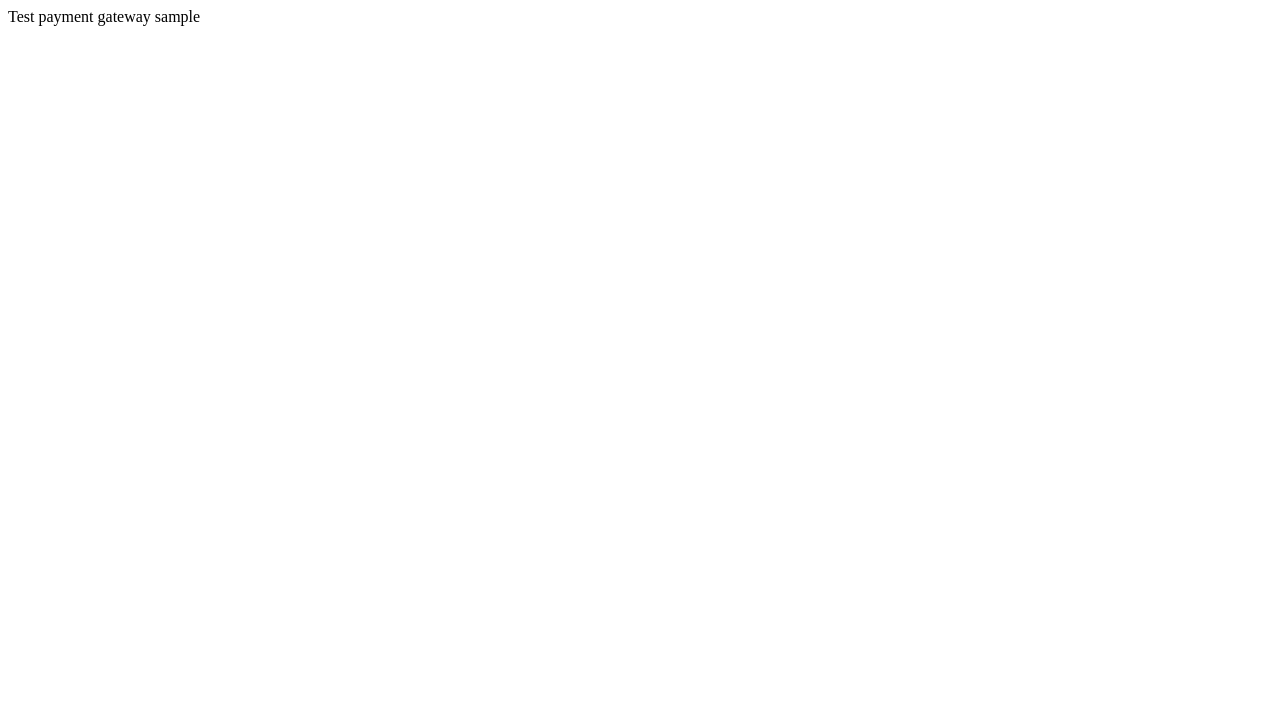
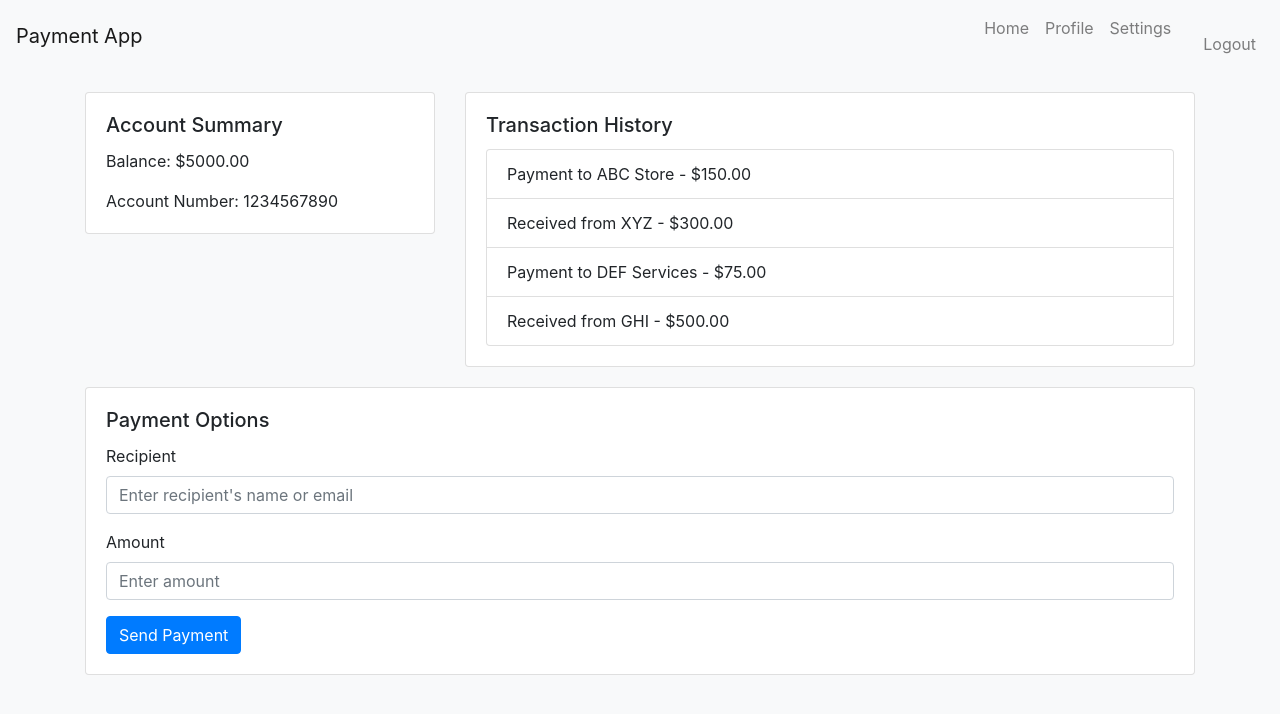
Before and after one commit to InCarNaTeDuDe/incarnatedude.github.io, a plain HTML site: page index.html in a window 1280 px wide. Drawn offline with nearby package versions, Linux system fonts and the light colour scheme.

Commit message:
Update index.html

```diff
--- a/index.html
+++ b/index.html
@@ -1 +1,113 @@
-<p>Test payment gateway sample</p>
+<!DOCTYPE html>
+<html lang="en">
+<head>
+    <meta charset="UTF-8">
+    <meta name="viewport" content="width=device-width, initial-scale=1.0">
+    <title>Payment App - Secure and Easy Transactions</title>
+    <meta name="description" content="A secure and user-friendly payment app for managing your transactions. Send and receive payments easily with our intuitive interface.">
+    <meta name="keywords" content="payment app, secure transactions, online payments, send money, receive money">
+    <meta name="author" content="Your Company Name">
+    <link rel="stylesheet" href="https://maxcdn.bootstrapcdn.com/bootstrap/4.5.2/css/bootstrap.min.css">
+    <style>
+        body {
+            background-color: #f8f9fa;
+        }
+        .navbar {
+            margin-bottom: 20px;
+        }
+        .card {
+            margin-bottom: 20px;
+        }
+        .transaction-history {
+            max-height: 400px;
+            overflow-y: auto;
+        }
+    </style>
+</head>
+<body>
+
+    <!-- Navigation Bar -->
+    <nav class="navbar navbar-expand-lg navbar-light bg-light">
+        <a class="navbar-brand" href="#">Payment App</a>
+        <button class="navbar-toggler" type="button" data-toggle="collapse" data-target="#navbarNav" aria-controls="navbarNav" aria-expanded="false" aria-label="Toggle navigation">
+            <span class="navbar-toggler-icon"></span>
+        </button>
+        <div class="collapse navbar-collapse" id="navbarNav">
+            <ul class="navbar-nav ml-auto">
+                <li class="nav-item">
+                    <a class="nav-link" href="#">Home</a>
+                </li>
+                <li class="nav-item">
+                    <a class="nav-link" href="#">Profile</a>
+                </li>
+                <li class="nav-item">
+                    <a class="nav-link" href="#">Settings</li>
+                <li class="nav-item">
+                    <a class="nav-link" href="#">Logout</a>
+                </li>
+            </ul>
+        </div>
+    </nav>
+
+    <!-- Main Container -->
+    <div class="container">
+        <div class="row">
+            <!-- Account Summary -->
+            <div class="col-md-4">
+                <div class="card">
+                    <div class="card-body">
+                        <h5 class="card-title">Account Summary</h5>
+                        <p class="card-text">Balance: $5000.00</p>
+                        <p class="card-text">Account Number: 1234567890</p>
+                    </div>
+                </div>
+            </div>
+
+            <!-- Transaction History -->
+            <div class="col-md-8">
+                <div class="card">
+                    <div class="card-body">
+                        <h5 class="card-title">Transaction History</h5>
+                        <div class="transaction-history">
+                            <ul class="list-group">
+                                <li class="list-group-item">Payment to ABC Store - $150.00</li>
+                                <li class="list-group-item">Received from XYZ - $300.00</li>
+                                <li class="list-group-item">Payment to DEF Services - $75.00</li>
+                                <li class="list-group-item">Received from GHI - $500.00</li>
+                                <!-- Add more transactions as needed -->
+                            </ul>
+                        </div>
+                    </div>
+                </div>
+            </div>
+        </div>
+
+        <div class="row">
+            <!-- Payment Options -->
+            <div class="col-md-12">
+                <div class="card">
+                    <div class="card-body">
+                        <h5 class="card-title">Payment Options</h5>
+                        <form>
+                            <div class="form-group">
+                                <label for="recipient">Recipient</label>
+                                <input type="text" class="form-control" id="recipient" placeholder="Enter recipient's name or email">
+                            </div>
+                            <div class="form-group">
+                                <label for="amount">Amount</label>
+                                <input type="number" class="form-control" id="amount" placeholder="Enter amount">
+                            </div>
+                            <button type="submit" class="btn btn-primary">Send Payment</button>
+                        </form>
+                    </div>
+                </div>
+            </div>
+        </div>
+    </div>
+
+    <!-- Bootstrap and jQuery -->
+    <script src="https://code.jquery.com/jquery-3.5.1.slim.min.js"></script>
+    <script src="https://cdn.jsdelivr.net/npm/@popperjs/core@2.5.4/dist/umd/popper.min.js"></script>
+    <script src="https://maxcdn.bootstrapcdn.com/bootstrap/4.5.2/js/bootstrap.min.js"></script>
+</body>
+  </html>
```
